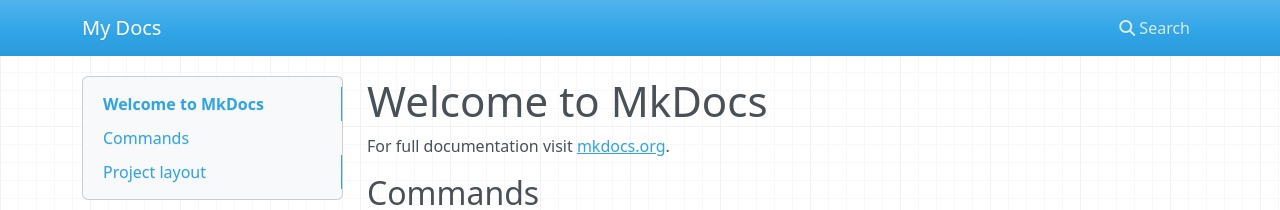
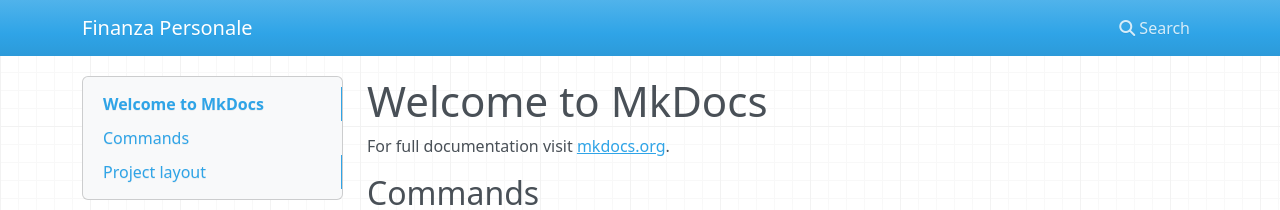
Before and after one commit to simgunz/wiki-finanza-personale, an MkDocs documentation site: the page built from docs/index.md, in a window 1280 px wide. Shown: the top 210 px of the page. Built offline with MkDocs 1.6.1, drawn with Linux system fonts in a browser that asks for light colours; nearby versions of some CDN libraries.

Commit message:
Impostato titolo della wiki

```diff
--- a/mkdocs.yml
+++ b/mkdocs.yml
@@ -1,4 +1,4 @@
-site_name: My Docs
+site_name: Finanza Personale
 
 markdown_extensions:
   - mdx_truly_sane_lists
```
